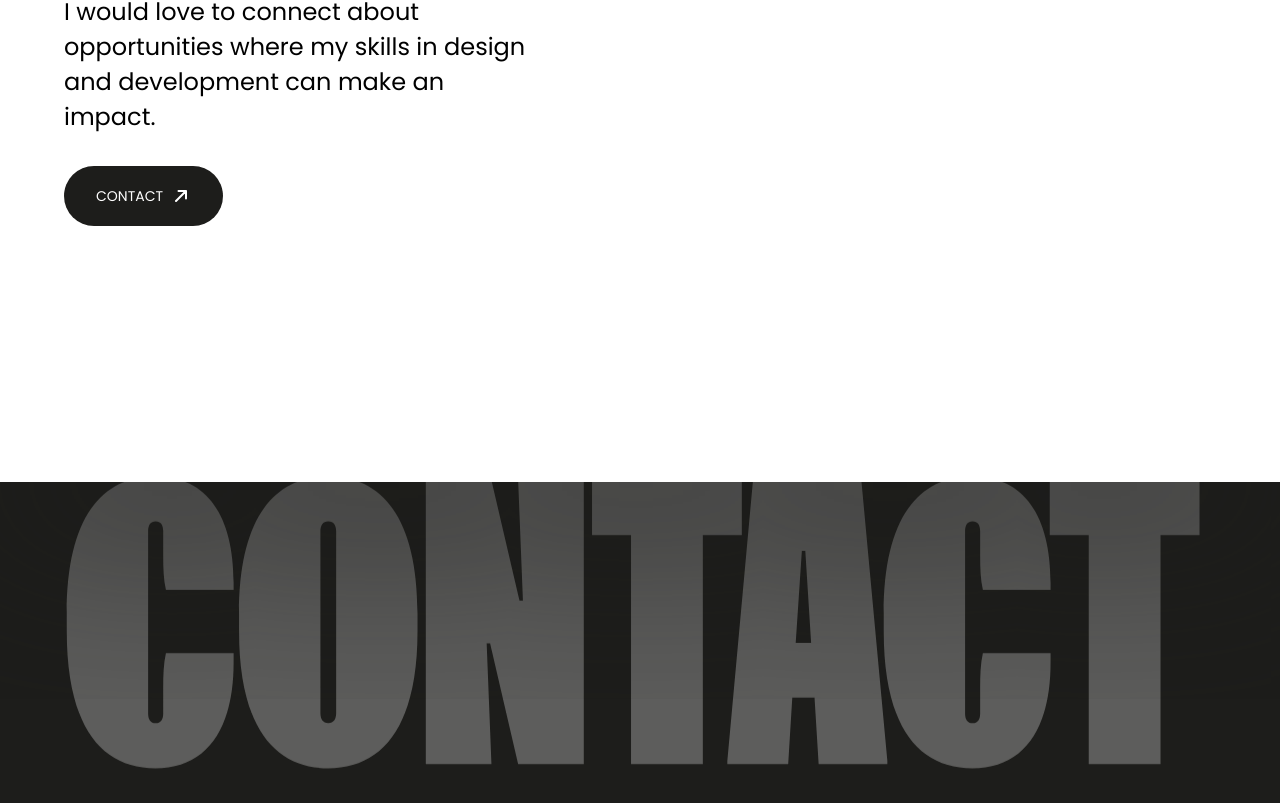
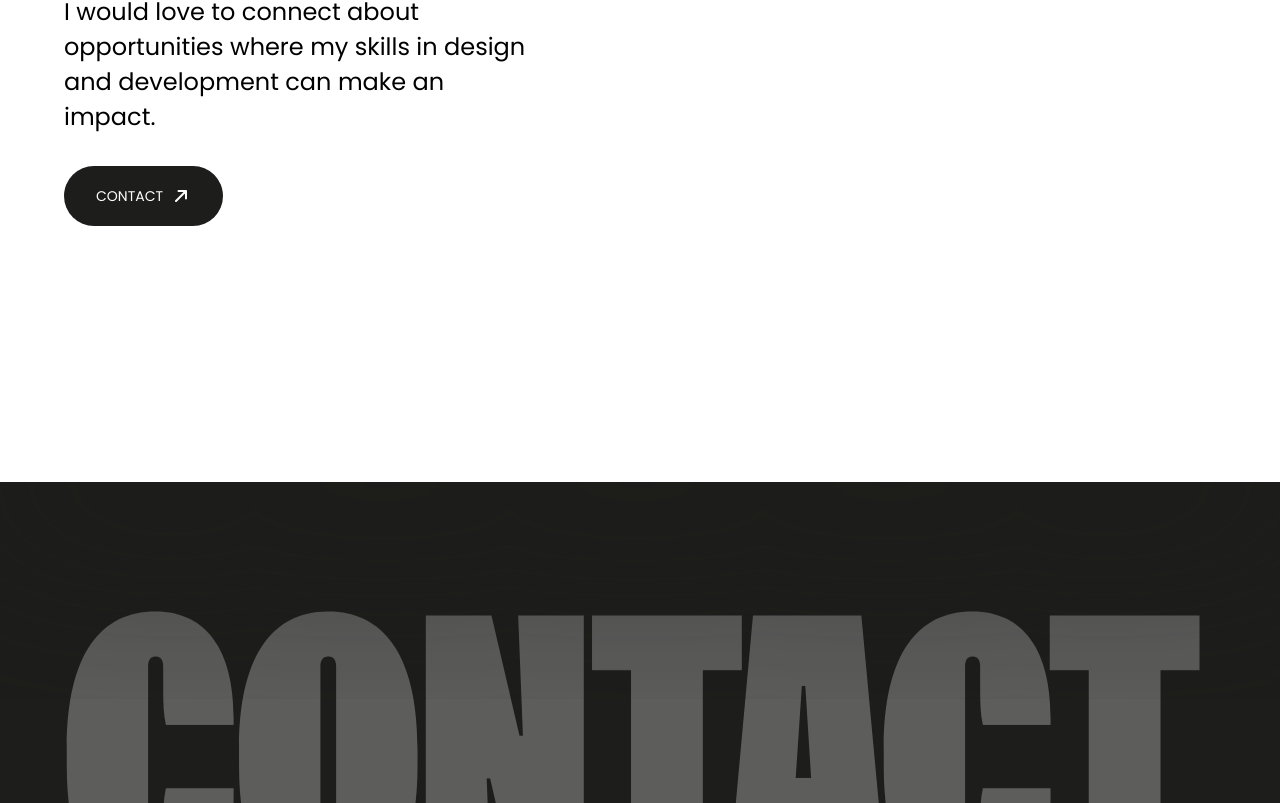
Before and after one commit to vinc3w/vinc3w.github.io, a SvelteKit app: page /work in a window 1280 px wide. Shown: the part 4317-5120 px from the top of the page. Built offline with nearby package versions, Linux system fonts and the light colour scheme.

Commit message:
Make animation repeatable, refine animations

```diff
--- a/src/lib/components/footer/Footer.svelte
+++ b/src/lib/components/footer/Footer.svelte
@@ -110,7 +110,7 @@
     justify-content: space-between;
     gap: 64px;
     /* Only -50% does not work for some reason */
-    transform: translateY(-49%);
+    transform: translateY(-30%);
   }
 
   a,
--- a/src/routes/+layout.svelte
+++ b/src/routes/+layout.svelte
@@ -18,6 +18,7 @@
   import { seo } from "$lib/data/seo";
 
 	let { children } = $props();
+	let refreshFooter = $state(false);
 
 	gsap.registerPlugin(
 		ScrollTrigger,
@@ -25,6 +26,13 @@
 		SplitText,
 		CustomEase,
 	);
+
+	$effect(() => {
+		if (app.navigation.inProcess) return;
+		untrack(() => {
+			refreshFooter = !refreshFooter;
+		});
+	});
 
 	onMount(() => {
 		ScrollSmoother.create({
@@ -84,7 +92,9 @@
 <div id="smooth-wrapper">
 	<div id="smooth-content">
 		<main>{@render children?.()}</main>
-		<Footer />
+		{#key refreshFooter}
+			<Footer />
+		{/key}
 	</div>
 </div>
 
```
